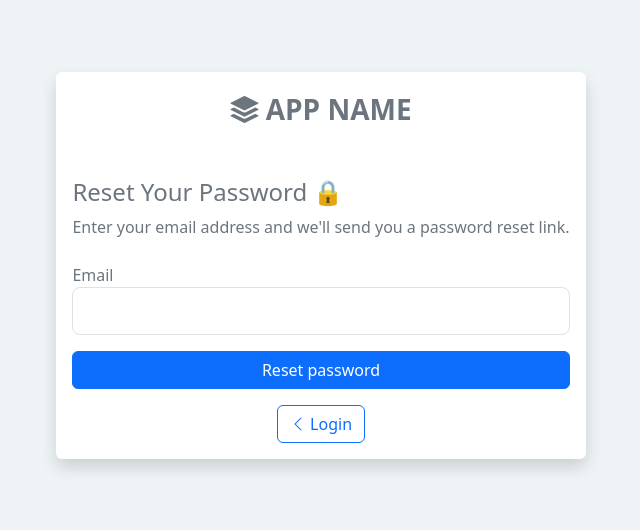
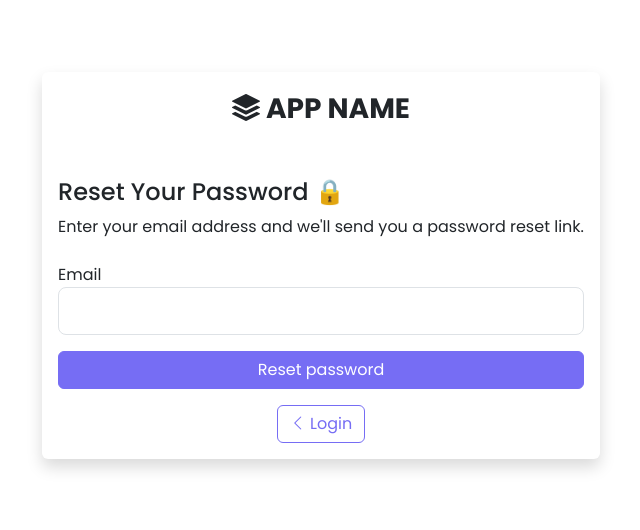
Before and after one commit to ezeparziale/admin-access-template, a Flask app: page /auth/reset_password/ in a window 1280 px wide. Shown: the top 530 px of the page, without its empty margins (319-959 px from the left). Run offline with Flask 3, Linux system fonts and the light colour scheme; tables that the repository leaves empty hold one stand-in row (values such as "Sample post"); parts of the project's set-up code (start-up, migrations or seed data) failed here and were passed over; some libraries are stand-ins or nearby versions.

Commit message:
:lipstick: update: upgrade theme

```diff
--- a/app/static/css/theme.css
+++ b/app/static/css/theme.css
@@ -1,30 +1,156 @@
-:root{
-    --global-color-danger: #e95d35;
-    --global-color-background: #EEF4F6;
+@import url('https://fonts.googleapis.com/css2?family=Poppins:ital,wght@0,300;0,400;0,500;0,700;1,200;1,300;1,400&display=swap');
+
+:root {
+  --bs-primary: #766DF4;
+  --bs-primary-rgb: 118, 109, 244;
+
+  --bs-primary-100: #766DF4;
+  --bs-primary-100-rgb: 118, 109, 244;
+
+  --bs-primary-200: #6C64E2;
+  --bs-primary-200-rgb: 108, 100, 226;
+
+  --bs-primary-300: #625ACE;
+  --bs-primary-300-rgb: 98, 90, 206;
+
+  --bs-primary-400: #554EAE;
+  --bs-primary-400-rgb: 85, 78, 174;
+
+  --bs-success: #2E9F6A;
+  --bs-success-rgb: 46, 159, 106;
+
+  --bs-danger: #dc3545;
+  --bs-danger-rgb: 220, 53, 69;
+
+  --bs-danger-100: #dc3545;
+  --bs-danger-100-rgb: 220, 53, 69;
+
+  --bs-danger-200: #BB2D3B;
+  --bs-danger-200-rgb: 187, 45, 59;
+
+  --bs-danger-300: #B02A37;
+  --bs-danger-300-rgb: 176, 42, 55;
+
+  --bs-danger-400: #A52834;
+  --bs-danger-400-rgb: 166, 40, 53;
+
+  --bs-link-color: var(--bs-primary);
+  --bs-link-hover-color: var(--bs-primary-300);
+  --global-color-background: #EEF4F6;
 }
 
-body{
-    /* min-height: 75rem; */
-    padding-top: 4.5rem;
-    color: var(--bs-gray-600);
-    background-color: var(--global-color-background);
+body {
+  padding-top: 4.5rem;
+  font-family: 'Poppins', sans-serif;
 }
 
-table.dataTable{
-    color: var(--bs-gray-600);
+[data-bs-theme=light] body {
+  background-color: var(--global-color-background);
 }
 
-.dropdown-item-danger:focus,.dropdown-item-danger:hover{
-    color:var(--bs-white);
-    background-color:var(--global-color-danger);
+
+.bi {
+  fill: currentColor;
 }
 
-.breadcrumb a{
-    color:rgba(var(--bs-body-color-rgb),.75)!important;
-    text-decoration: none;
+table.dataTable {
+  color: var(--bs-gray-600);
 }
 
-.breadcrumb a:hover {
-    color:rgba(var(--bs-body-color-rgb),.75)!important;
-    text-decoration: underline;
+.dropdown-item-danger:focus,
+.dropdown-item-danger:hover {
+  color: var(--bs-white);
+  background-color: var(--bs-danger);
 }
+
+.form-control:focus {
+  border-color: var(--bs-primary-300);
+  box-shadow: 0 0 0 0.25rem rgba(var(--bs-primary-300-rgb), 0.25);
+}
+
+.form-check-input:focus {
+  border-color: var(--bs-primary-400);
+  box-shadow: 0 0 0 0.25rem rgba(var(--bs-primary-400-rgb), 0.25);
+}
+
+.form-check-input:checked {
+  background-color: var(--bs-primary);
+  border-color: var(--bs-primary)
+}
+
+.form-check-input[type=checkbox]:indeterminate {
+  background-color: var(--bs-primary);
+  border-color: var(--bs-primary);
+}
+
+.btn-primary {
+  --bs-btn-bg: var(--bs-primary);
+  --bs-btn-border-color: var(--bs-primary);
+  --bs-btn-hover-bg: var(--bs-primary-200);
+  --bs-btn-hover-border-color: var(--bs-primary-300);
+  --bs-btn-active-bg: var(--bs-primary-300);
+  --bs-btn-active-border-color: var(--bs-primary-400);
+  --bs-btn-disabled-bg: var(--bs-primary);
+  --bs-btn-disabled-border-color: var(--bs-primary)
+}
+
+.btn-success {
+  /* --bs-btn-color: #fff; */
+  --bs-btn-bg: var(--bs-success);
+  --bs-btn-border-color: var(--bs-success);
+  /* --bs-btn-hover-color: #fff; */
+  /* --bs-btn-hover-bg: #157347; */
+  /* --bs-btn-hover-border-color: #146c43; */
+  /* --bs-btn-focus-shadow-rgb: 60, 153, 110; */
+  /* --bs-btn-active-color: #fff; */
+  /* --bs-btn-active-bg: #146c43; */
+  /* --bs-btn-active-border-color: #13653f; */
+  /* --bs-btn-active-shadow: inset 0 3px 5px rgba(0, 0, 0, 0.125); */
+  /* --bs-btn-disabled-color: #fff; */
+  --bs-btn-disabled-bg: var(--bs-success);
+  --bs-btn-disabled-border-color: var(--bs-success)
+}
+
+.btn-danger {
+  --bs-btn-bg: var(--bs-danger);
+  --bs-btn-border-color: var(--bs-danger);
+  --bs-btn-hover-bg: var(--bs-danger-200);
+  --bs-btn-hover-border-color: var(--bs-danger-300);
+  --bs-btn-active-bg: var(--bs-danger-300);
+  --bs-btn-active-border-color: var(--bs-danger-400);
+  --bs-btn-disabled-bg: var(--bs-danger);
+  --bs-btn-disabled-border-color: var(--bs-danger)
+}
+
+.btn-outline-primary {
+  --bs-btn-color: var(--bs-primary);
+  --bs-btn-border-color: var(--bs-primary);
+  --bs-btn-hover-bg: var(--bs-primary);
+  --bs-btn-hover-border-color: var(--bs-primary);
+  --bs-btn-active-bg: var(--bs-primary);
+  --bs-btn-active-border-color: var(--bs-primary);
+  --bs-btn-disabled-color: var(--bs-primary);
+}
+
+.dropdown-menu {
+  --bs-dropdown-link-active-bg: var(--bs-primary);
+}
+
+.nav-pills {
+  --bs-nav-pills-link-active-bg: var(--bs-primary);
+}
+
+.pagination {
+  --bs-pagination-color: var(--bs-link-color);
+  --bs-pagination-hover-color: var(--bs-link-hover-color);
+  --bs-pagination-focus-color: var(--bs-link-hover-color);
+  --bs-pagination-active-bg: var(--bs-primary);
+  --bs-pagination-active-border-color: var(--bs-primary);
+}
+
+.link-primary:hover,
+.link-primary:focus {
+  color: RGBA(var(--bs-primary-400-rgb, var(--bs-link-opacity, 1)));
+  -webkit-text-decoration-color: RGBA(10, 88, 202, var(--bs-link-underline-opacity, 1));
+  text-decoration-color: RGBA(10, 88, 202, var(--bs-link-underline-opacity, 1));
+}
```
